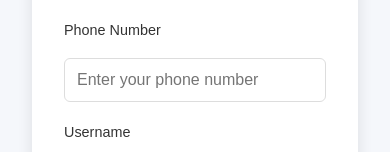
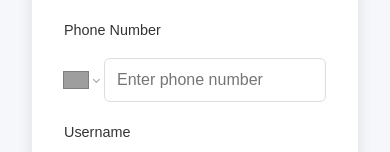
Before and after one commit to silverfoxmediaco/pagomigoreact, a React (Create React App) app: page /signup in a window 390 px wide. Shown: the part 229-381 px from the top of the page. Built offline with nearby package versions, Linux system fonts and the light colour scheme; no server answers; grey boxes are pictures that could not be loaded.

Commit message:
Replace intl-tel-input with react-phone-number-input for better UX

```diff
--- a/src/components/SignupForm.jsx
+++ b/src/components/SignupForm.jsx
@@ -1,7 +1,9 @@
 // src/components/SignupForm.jsx
-import React, { useState, useRef } from 'react';
+import React, { useState } from 'react';
 import { useNavigate } from 'react-router-dom';
 import { useAuth } from '../context/AuthContext';
+import PhoneInput from 'react-phone-number-input';
+import 'react-phone-number-input/style.css'; // Import the default styles
 
 const SignupForm = ({ onSuccess, className = '' }) => {
   const [formData, setFormData] = useState({
@@ -15,40 +17,19 @@ const SignupForm = ({ onSuccess, className = '' }) => {
   const [isError, setIsError] = useState(false);
   const { register, loading } = useAuth();
   const navigate = useNavigate();
-  const phoneInputRef = useRef(null);
-
-  // Initialize intl-tel-input if available
-  React.useEffect(() => {
-    if (phoneInputRef.current) {
-      try {
-        // Check if intlTelInput is available
-        if (window.intlTelInput) {
-          const iti = window.intlTelInput(phoneInputRef.current, {
-            utilsScript: "https://cdnjs.cloudflare.com/ajax/libs/intl-tel-input/17.0.13/js/utils.js",
-            preferredCountries: ['us', 'ca', 'mx'],
-            separateDialCode: true
-          });
-
-          // Store the instance for later use
-          phoneInputRef.current.iti = iti;
-
-          // Return cleanup function
-          return () => {
-            if (phoneInputRef.current && phoneInputRef.current.iti) {
-              phoneInputRef.current.iti.destroy();
-            }
-          };
-        }
-      } catch (error) {
-        console.error('Error initializing phone input:', error);
-      }
-    }
-  }, []);
 
   const handleChange = (e) => {
     setFormData({
       ...formData,
       [e.target.name]: e.target.value
+    });
+  };
+
+  // Special handler for phone input
+  const handlePhoneChange = (value) => {
+    setFormData({
+      ...formData,
+      phone: value || ''
     });
   };
 
@@ -70,22 +51,14 @@ const SignupForm = ({ onSuccess, className = '' }) => {
       return;
     }
 
-    // Get formatted phone number from intl-tel-input if available
-    let phoneNumber = formData.phone;
-    if (phoneInputRef.current && phoneInputRef.current.iti) {
-      phoneNumber = phoneInputRef.current.iti.getNumber();
-    }
-
-    // Phone format validation
-    const phoneRegex = /^\+?[1-9]\d{1,14}$/;
-    if (!phoneRegex.test(phoneNumber.replace(/\D/g, ''))) {
+    // Phone validation - react-phone-number-input provides properly formatted numbers
+    if (!formData.phone) {
       setMessage('Please enter a valid phone number');
       setIsError(true);
       return;
     }
 
     const { confirmPassword, ...signupData } = formData;
-    signupData.phone = phoneNumber;
 
     const result = await register(signupData);
 
@@ -131,14 +104,13 @@ const SignupForm = ({ onSuccess, className = '' }) => {
 
         <div className="form-group">
           <label htmlFor="phone">Phone Number</label>
-          <input
-            type="tel"
-            id="phone"
-            name="phone"
-            ref={phoneInputRef}
-            onChange={handleChange}
-            placeholder="Enter your phone number"
-            required
+          <PhoneInput
+            placeholder="Enter phone number"
+            value={formData.phone}
+            onChange={handlePhoneChange}
+            defaultCountry="US"
+            countries={['US', 'CA', 'MX', 'GB', 'DE', 'FR', 'ES', 'IT']} // You can customize this list
+            className="phone-input"
           />
         </div>
 
```
